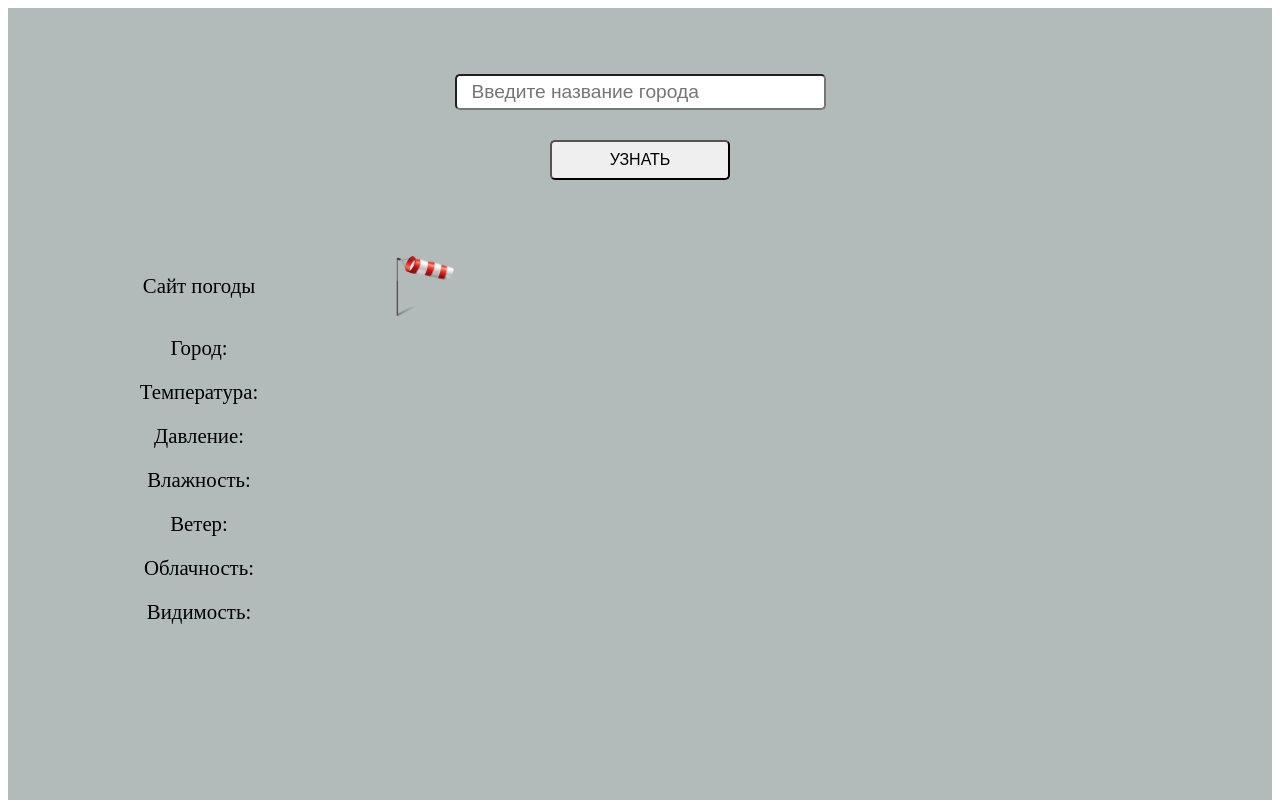
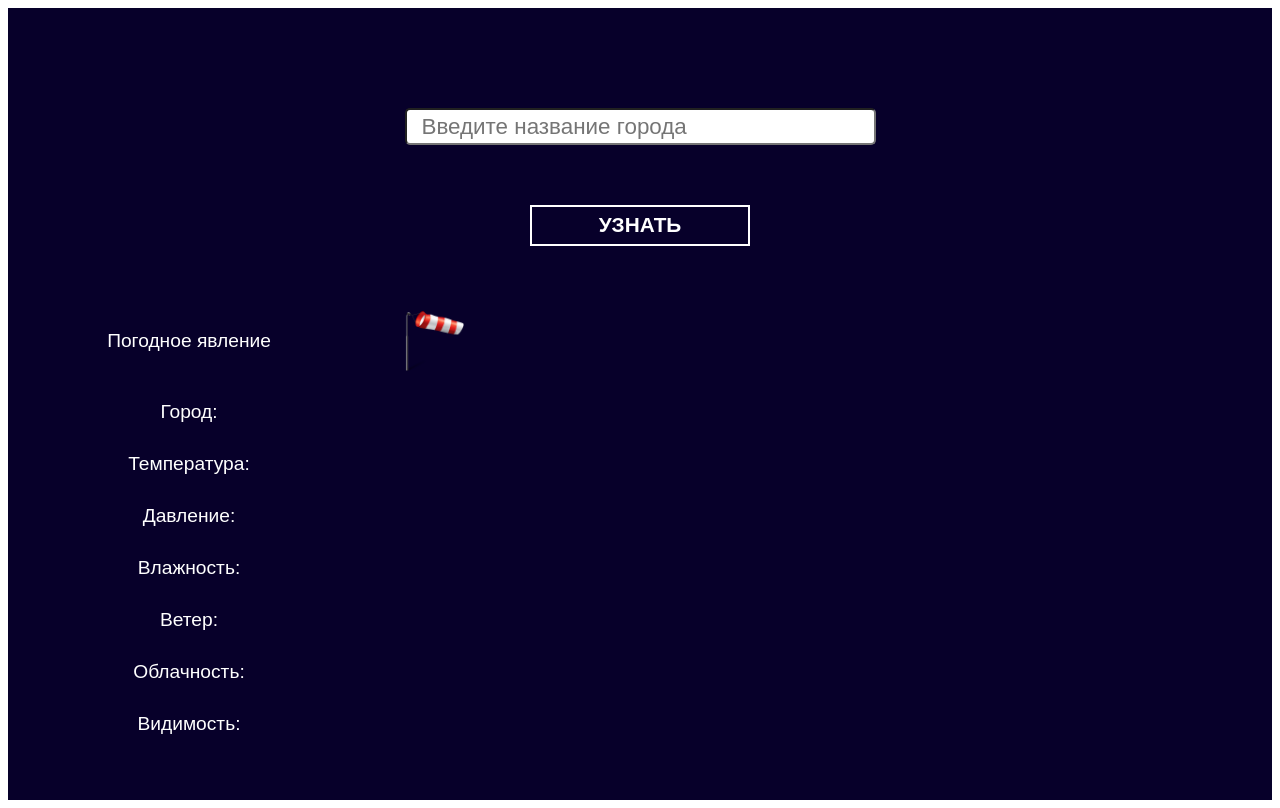
Before and after one commit to picpoint/appweather, a website: page src/index.html in a window 1280 px wide. Drawn offline with nearby package versions, Linux system fonts and the light colour scheme; files that its build step writes are made by us from their sources; files whose address does not match are found by name.

Commit message:
add fonts

```diff
--- a/src/index.html
+++ b/src/index.html
@@ -20,7 +20,7 @@
 				<div class="general__datablock">
 
 					<div class="general__weather">
-						<span class="general__weatherdesc">Сайт погоды</span>
+						<span class="general__weatherdesc">Погодное явление</span>
 						<div class="general__icon">
 							<img src="pict/flag.png" alt="icon">
 						</div>
--- /dev/null
+++ b/src/less/fonts.less
@@ -0,0 +1,4 @@
+@font-face {
+    font-family: 'Russo One', sans-serif;
+    src: url('../fonts/RussoOne-Regular.ttf');
+}
--- a/src/less/style.less
+++ b/src/less/style.less
@@ -1,10 +1,11 @@
 @import "var.less";
+@import "fonts.less";
 
 .gnrlmixin {
   //border: @border;
   display: flex;
   justify-content: center;
-  margin: 10px 0;
+  margin: 15px 0;
 }
 
 .gnrldescmixin {
@@ -12,22 +13,23 @@
   display: flex;
   justify-content: center;
   align-items: center;
-  width: 200px;
-  font-size: 1.3rem;
+  width: 220px;
+  font-size: 1.2rem;
 }
 
 .gnrlcitymixin {
   //border: @border;
   display: flex;
   justify-content: center;
-  width: 250px;
-  font-size: 1.5rem;
+  width: 270px;
+  font-size: 1.7rem;
   font-weight: bolder;
+  font-style: italic;
 }
 
 
 .general {
-  background-color: #b2baba;
+  background-color: #07002a;
   height: 99vh;
   &__wrap {
     display: flex;
@@ -35,6 +37,7 @@
     height: 99vh;
   }
   &__findblock {
+    //border: @border;
     display: flex;
     flex-direction: column;
     justify-content: center;
@@ -42,31 +45,43 @@
     height: 30%;
     input {
       border-radius: 5px;
-      width: 350px;
-      height: 30px;
-      font-size: 1.2rem;
+      width: 450px;
+      height: 40px;
+      font-size: 1.4rem;
       padding-left: 15px;
+      margin-top: 100px;
     }
     button {
-      //border: 1px solid black;
-      font-size: 1rem;
-      margin-top: 30px;
-      border-radius: 5px;
-      width: 180px;
-      height: 40px;
+      border: 2px solid white;
+      font-size: 1.3rem;
+      font-weight: bolder;
+      background-color: #07002a;
+      margin-top: 60px;
+      width: 220px;
+      height: 50px;
       cursor: pointer;
       outline: none;
+      color: white;
+      transition: @transitionfast;
+      &:hover {
+        box-shadow: 0 15px 30px rgba(255, 255, 255, 0.25), 0 15px 15px rgba(255, 255, 255, 0.22);
+        transform: scale(1.1, 1.1);
+        transition: @transitionfast;
+      }
     }
   }
   &__showblock {
     //border: @border;
     display: flex;
     height: 70%;
+    color: white;
+    font-family: 'Russo One', sans-serif;
   }
   &__datablock {
     //border: @border;
     display: flex;
     flex-direction: column;
+    justify-content: center;
     height: 100%;
     width: 50%;
   }
--- a/src/less/var.less
+++ b/src/less/var.less
@@ -1 +1,2 @@
 @border: 1px solid red;
+@transitionfast: ease-in-out 0.3s;
```
Also changed, not shown: public/index.html (+1 -1 lines), public/css/style.css, public/fonts/RussoOne-Regular.ttf (added).
